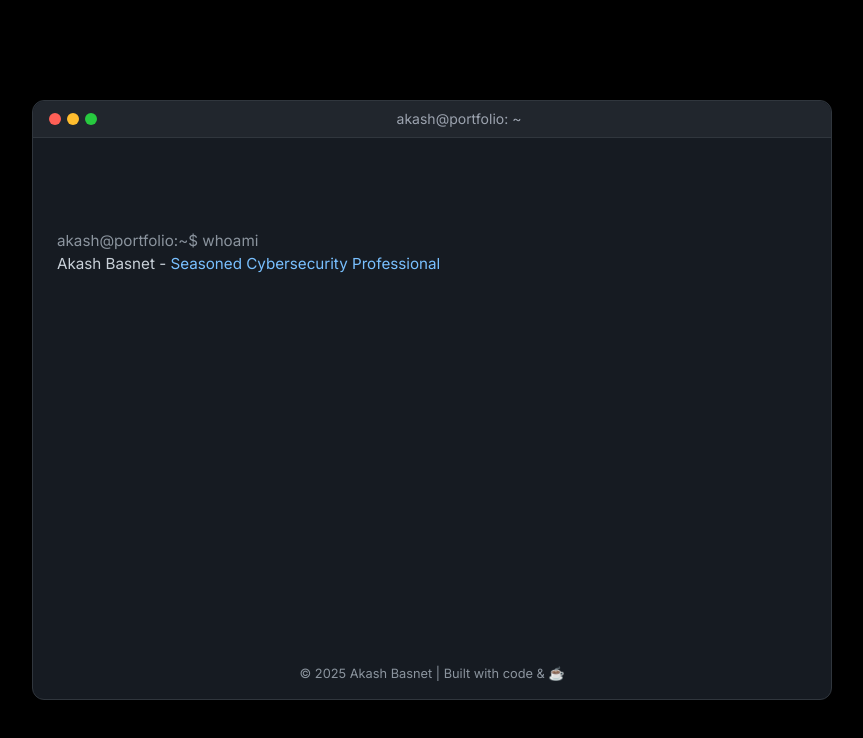
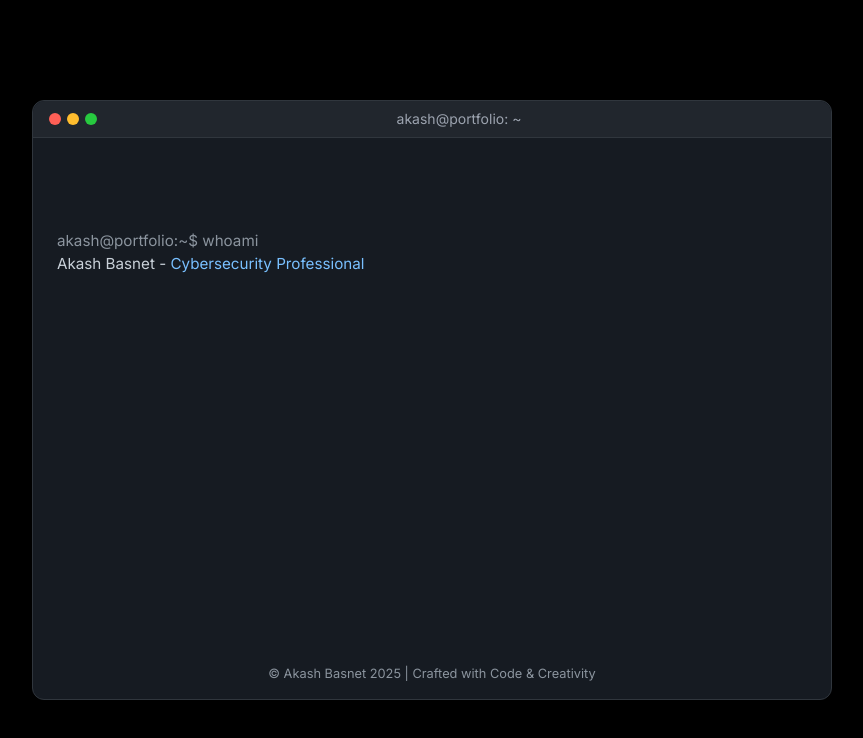
Before and after one commit to akashbasnet/akashbasnet.com, a plain HTML site: page index.html in a window 1280 px wide. Shown: the whole page, without its empty margins (208-1071 px from the left). Drawn offline with nearby package versions, Linux system fonts and the light colour scheme.

Commit message:
Update index.html

```diff
--- a/index.html
+++ b/index.html
@@ -140,7 +140,7 @@
             <!-- Terminal output will be typed here by JavaScript -->
         </div>
         <div class="footer">
-            © 2025 Akash Basnet | Built with code & ☕
+            © Akash Basnet 2025 | Crafted with Code & Creativity
         </div>
     </div>
 
@@ -149,11 +149,11 @@
         const commands = [
             {
                 command: 'akash@portfolio:~$ whoami',
-                output: 'Akash Basnet - <span class="cyan-text">Seasoned Cybersecurity Professional</span>'
+                output: 'Akash Basnet - <span class="cyan-text">Cybersecurity Professional</span>'
             },
             {
                 command: 'akash@portfolio:~$ cat summary.txt',
-                output: 'Leveraging over 10 years of experience in IT, with 3+ dedicated years in Cybersecurity. My expertise is primarily focused on advanced <span class="green-text">Red Teaming operations</span>, in-depth <span class="green-text">Threat Research</span>, and comprehensive <span class="green-text">Penetration Testing engagements</span>.'
+                output: 'Leveraging more than a decade of experience in Information Technology, including over 3 years specializing in Cybersecurity, my expertise is primarily focused on<span class="green-text">Red Teaming operations</span>, in-depth <span class="green-text">Threat Research</span>, and comprehensive <span class="green-text">Penetration Testing engagements</span>.'
             },
             {
                 command: 'akash@portfolio:~$ ls skills/',
@@ -166,8 +166,8 @@ Scripts: <span class="yellow-text">Competent in Shell scripting and foundational
             },
             {
                 command: 'akash@portfolio:~$ cat certs.txt',
-                output: `CEH (2019), Fortinet NSE 2 (2019), <span class="green-text">Google Cloud Cybersecurity Certificate (2025)</span>
-<span class="green-text">Google IT Support Professional Certificate (2025)</span>, <span class="green-text">Microsoft IT Support Certificate (2025)</span>, PJPT - In Progress`
+                output: `CEH (2019), Fortinet NSE 2 (2019), <span class="green-text">Google Cloud Cybersecurity Certificate </span>
+<span class="green-text">Google IT Support Professional Certificate </span>, <span class="green-text">Microsoft IT Support Certificate </span>, PJPT - (In Progress)`
             },
             {
                 command: 'akash@portfolio:~$ cat experience.txt',
```
